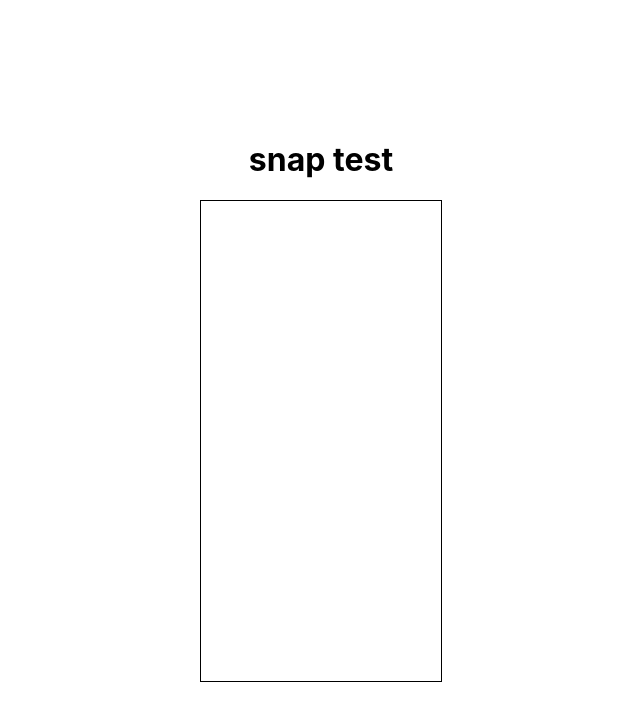
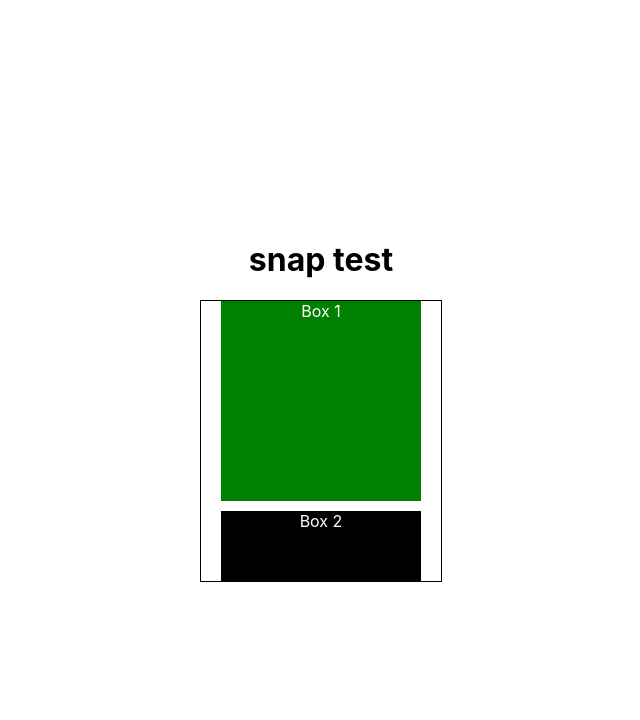
Before and after one commit to chichooon/react-playground, a React (Create React App) app: page / in a window 1280 px wide. Shown: the top 720 px of the page, without its empty margins (319-959 px from the left). Built offline with nearby package versions, Linux system fonts and the light colour scheme.

Commit message:
feat: 스크롤 스냅 테스트

```diff
--- a/src/App.tsx
+++ b/src/App.tsx
@@ -1,4 +1,4 @@
-import { TestPage } from "./pages/TestPage";
+// import { TestPage } from "./pages/TestPage";
 import "./App.css";
 import { SnapTestPage } from "./pages/SnapTestPage";
 
--- a/src/pages/SnapTestPage.tsx
+++ b/src/pages/SnapTestPage.tsx
@@ -10,7 +10,59 @@ export const SnapTestPage = () => {
         justifyContent: "center",
       }}>
       <h1>snap test</h1>
-      <div style={{ height: 480, width: 240, border: "1px solid black" }}></div>
+      <div
+        style={{
+          height: 240,
+          border: "1px solid black",
+          padding: "20px",
+          overflow: "scroll",
+          scrollSnapType: "block mandatory",
+        }}>
+        <div
+          style={{
+            width: 200,
+            height: 200,
+            marginBottom: 10,
+            color: "white",
+            backgroundColor: "green",
+            scrollSnapAlign: "start",
+          }}>
+          Box 1
+        </div>
+        <div
+          style={{
+            width: 200,
+            height: 200,
+            marginBottom: 10,
+            color: "white",
+            backgroundColor: "black",
+            scrollSnapAlign: "start",
+          }}>
+          Box 2
+        </div>
+        <div
+          style={{
+            width: 200,
+            height: 200,
+            marginBottom: 10,
+            color: "white",
+            backgroundColor: "magenta",
+            scrollSnapAlign: "start",
+          }}>
+          Box 3
+        </div>
+        <div
+          style={{
+            width: 200,
+            height: 200,
+            marginBottom: 10,
+            color: "white",
+            backgroundColor: "blue",
+            scrollSnapAlign: "start",
+          }}>
+          Box 4
+        </div>
+      </div>
     </div>
   );
 };
```
